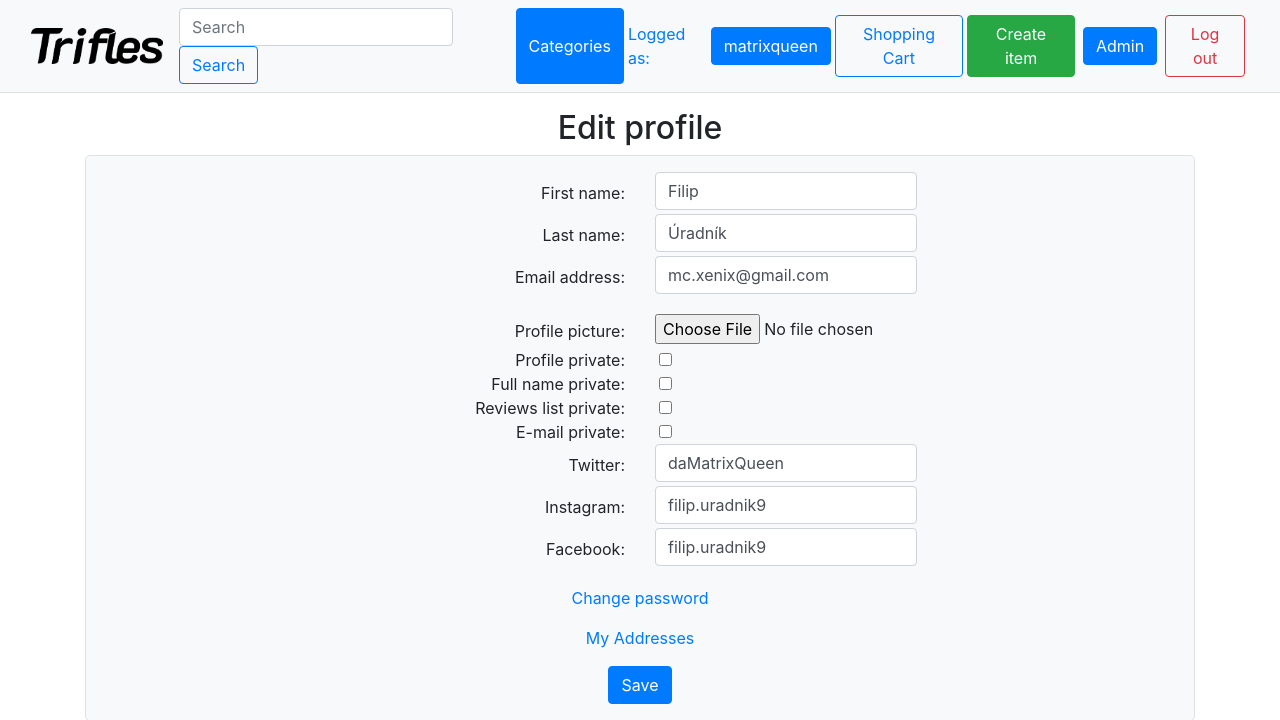
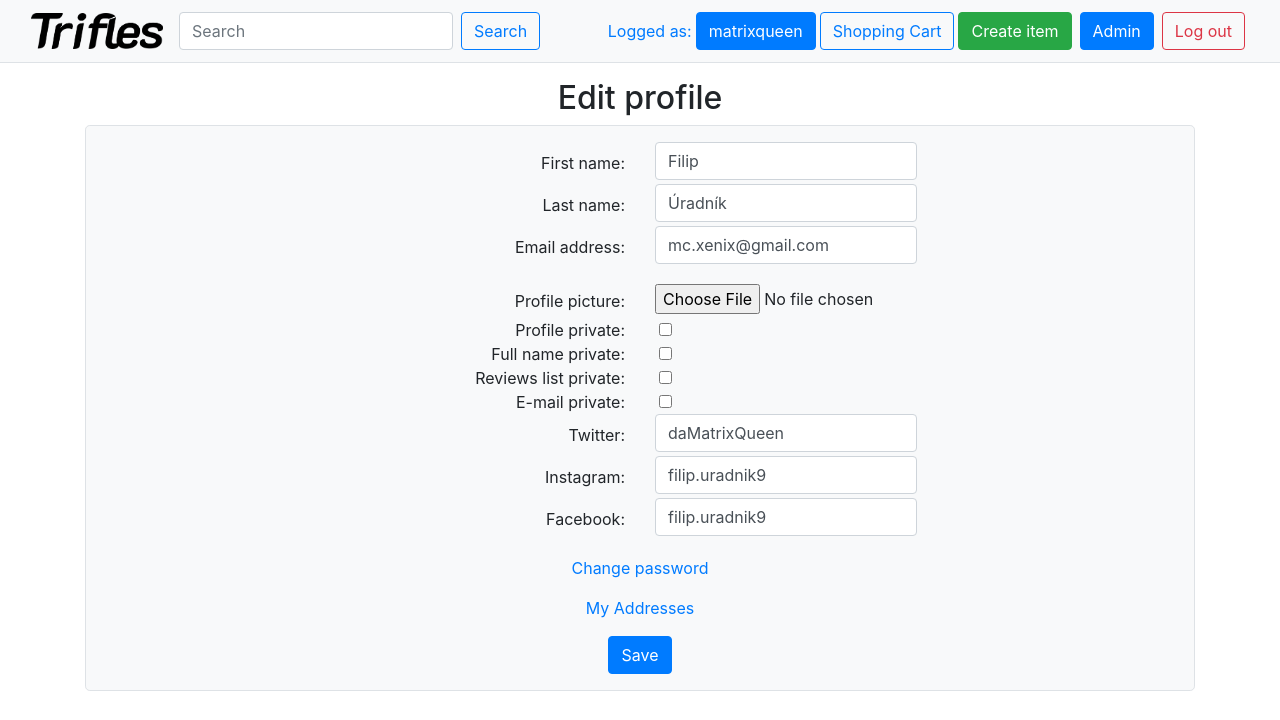
Before and after one commit to furadnik/maturitni_prace, a Django app: page /account/settings/ in a window 1280 px wide. Shown: the top 720 px of the page. Run offline with Django 3.2, Linux system fonts and the light colour scheme; a user stored in the database is signed in; data comes from the database, SQL or seed files in the repository; some libraries are stand-ins or nearby versions.

Commit message:
removed categories button from base template

```diff
--- a/shop/templates/base.html
+++ b/shop/templates/base.html
@@ -27,7 +27,6 @@
             <input name="query" class="form-control mr-sm-2" type="search" placeholder="{% trans "Search" %}" aria-label="Search">
             <button class="btn btn-outline-primary my-2 my-sm-0" type="submit">{% trans "Search" %}</button>
           </form>
-          <button class="btn btn-primary m-1 my-2 my-sm-0" onclick="window.location.href='{% url 'categories' %}'">{% trans "Categories" %}</button>
         </li>
       </ul>
       {%if user.is_authenticated%}
```
